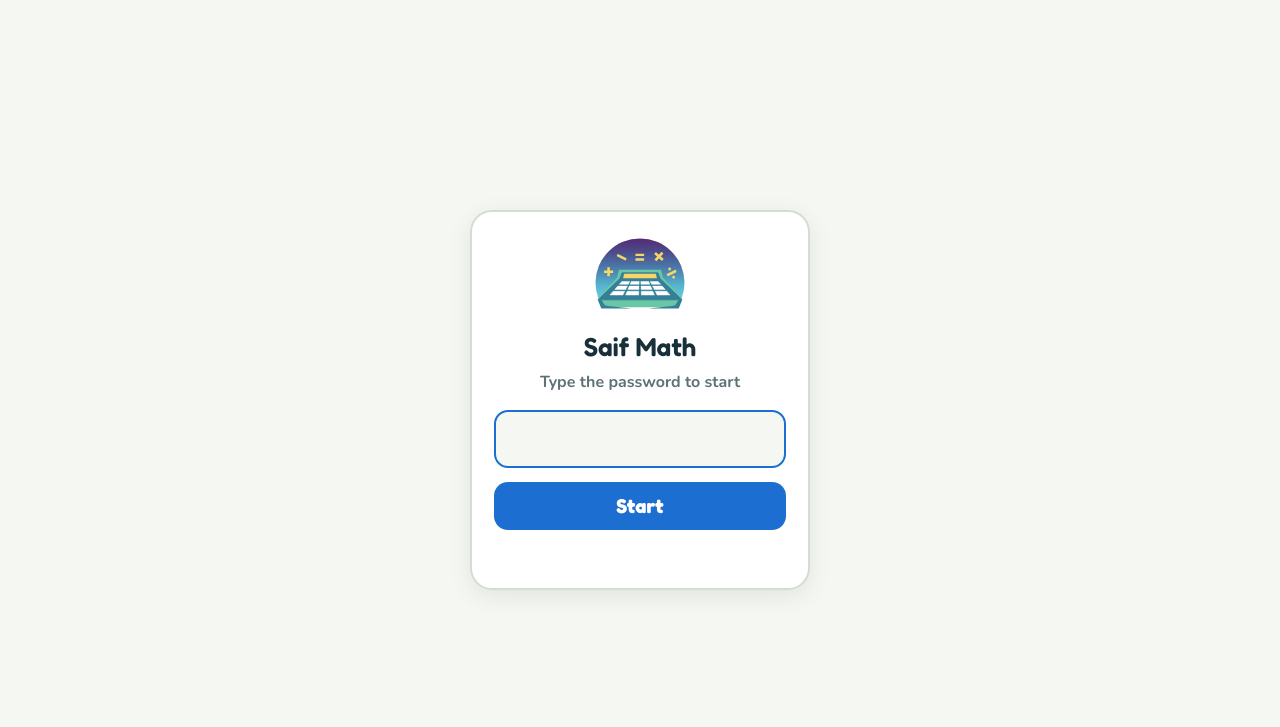
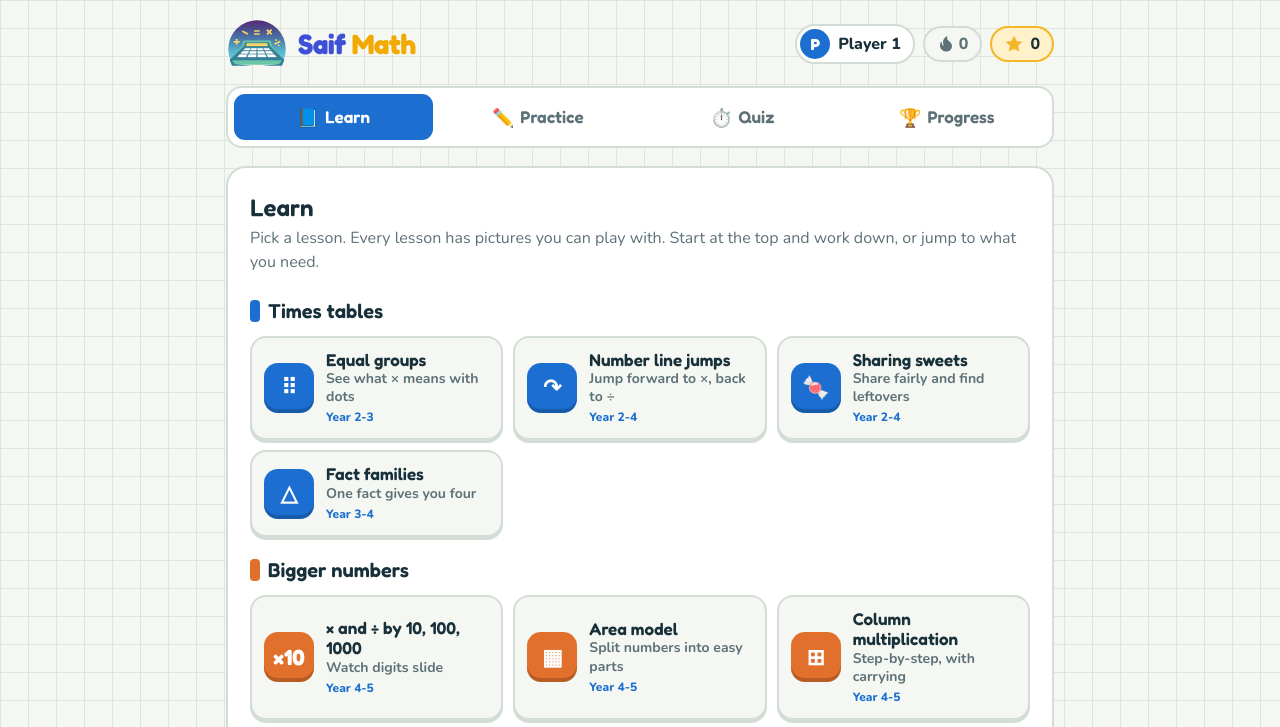
Before and after one commit to PVology/sayomath, a plain HTML site: page index.html in a window 1280 px wide. Shown: the top 727 px of the page. Drawn offline with nearby package versions, Linux system fonts and the light colour scheme.

Commit message:
Remove password screen
Co-Authored-By: Claude Opus 5.5 <noreply@anthropic.com>

```diff
--- a/index.html
+++ b/index.html
@@ -447,49 +447,9 @@ button.y5-chip[aria-pressed="true"]{border-color:var(--bad);box-shadow:0 0 0 3px
 .y5-c{stroke:var(--card);stroke-width:1}
 .y5-c.a.top{fill:#7FB3F5} .y5-c.a.lf{fill:#1C6FD1} .y5-c.a.rt{fill:#3E8BE6}
 .y5-c.b.top{fill:#FFD27A} .y5-c.b.lf{fill:#E08A00} .y5-c.b.rt{fill:#F5A623}
-/* Password screen: shown every time the app opens */
-.gate{position:fixed;inset:0;z-index:9999;display:flex;align-items:center;justify-content:center;padding:16px;background:var(--paper)}
-.gate[hidden]{display:none}
-.gate form{width:100%;max-width:340px;background:var(--card);border:2px solid var(--line,#DCE6DA);border-radius:22px;padding:26px 22px;text-align:center;box-shadow:0 6px 24px rgba(0,0,0,.08)}
-.gate img{width:96px;height:auto}
-.gate h1{font-family:var(--display);font-size:26px;margin:8px 0 4px;color:var(--ink)}
-.gate p{margin:0 0 16px;color:var(--muted);font-weight:700}
-.gate input{width:100%;box-sizing:border-box;font:600 22px var(--body);padding:12px 14px;border-radius:14px;border:2px solid var(--line,#DCE6DA);background:var(--paper);color:var(--ink);text-align:center}
-.gate input:focus{outline:none;border-color:var(--accent)}
-.gate button{margin-top:14px;width:100%;font:700 20px var(--display);padding:12px;border:0;border-radius:14px;background:var(--accent);color:var(--accent-ink);cursor:pointer}
-.gate .err{color:var(--bad);min-height:22px;margin:10px 0 0;font-weight:800}
-.gate.shake form{animation:gshake .35s}
-@keyframes gshake{25%{transform:translateX(-8px)}75%{transform:translateX(8px)}}
-@media (prefers-reduced-motion:reduce){.gate.shake form{animation:none}}
 </style>
 </head>
 <body>
-<div class="gate" id="gate" role="dialog" aria-modal="true" aria-labelledby="gateT">
-  <form id="gateF" autocomplete="off">
-    <img src="logo/saifmath-icon.svg" alt="">
-    <h1 id="gateT">Saif Math</h1>
-    <p>Type the password to start</p>
-    <input id="gateP" type="password" aria-label="Password" autocapitalize="off" autocorrect="off" spellcheck="false" autofocus>
-    <button type="submit">Start</button>
-    <div class="err" id="gateE" aria-live="polite"></div>
-  </form>
-</div>
-<script>
-(() => {
-  const g = document.getElementById('gate'), f = document.getElementById('gateF'), i = document.getElementById('gateP'), e = document.getElementById('gateE');
-  document.documentElement.style.overflow = 'hidden';
-  f.addEventListener('submit', ev => {
-    ev.preventDefault();
-    if (i.value.trim().toLowerCase() === 'saif') {
-      g.hidden = true; document.documentElement.style.overflow = '';
-    } else {
-      e.textContent = 'Not quite. Try again.'; i.value = ''; i.focus();
-      g.classList.remove('shake'); void g.offsetWidth; g.classList.add('shake');
-    }
-  });
-  setTimeout(() => i.focus(), 50);
-})();
-</script>
 <div class="wrap">
   <header>
     <div class="logo"><img class="mark" src="logo/saifmath-icon.svg" alt="" width="62" height="48"><span><span class="w1">Saif </span><span class="w2">Math</span></span></div>
--- a/sw.js
+++ b/sw.js
@@ -1,6 +1,6 @@
 /* Saif Math offline support: keep a copy of the app so it opens without internet.
    Bump VERSION whenever any file below changes. */
-const VERSION = 'saifmath-v5';
+const VERSION = 'saifmath-v6';
 const FILES = [
   './', 'index.html', 'lessons.js?v=4', 'manifest.webmanifest',
   'logo/favicon.svg', 'logo/saifmath-icon.svg',
```
